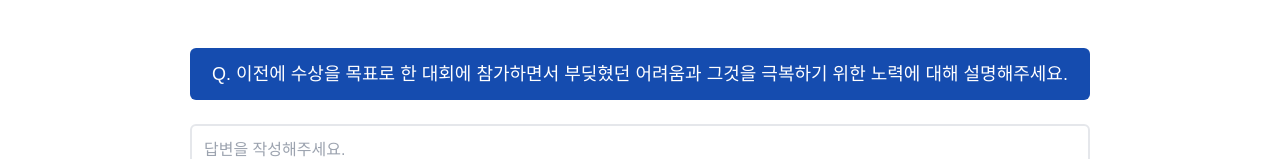
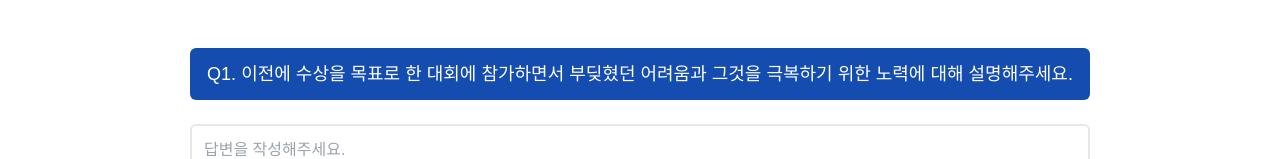
Before and after one commit to TeamRichardStallman/dv-front, a Next.js app: page /interview/ongoing in a window 1280 px wide. Shown: the part 194-353 px from the top of the page. Built offline with nearby package versions, Linux system fonts and the light colour scheme; a web font is replaced by a local one.

Commit message:
DV-66 feat: types, data 폴더 추가 답변 형식 재정의

```diff
--- a/src/app/interview/ongoing/page.tsx
+++ b/src/app/interview/ongoing/page.tsx
@@ -1,88 +1,32 @@
 "use client";
+import { QUESTIONS } from "@/data/questions";
 import { useState } from "react";
 
-const QUESTIONS: { questions: Question[] } = {
-  questions: [
+const InterviewOngoingPage = () => {
+  const questions = QUESTIONS.questions;
+  const [currentQuestionIndex, setCurrentQuestionIndex] = useState(0);
+  const [answers, setAnswers] = useState<
     {
-      question_id: 1,
-      question_excerpt: "할 수 있다는 믿음으로 달성한 첫 수상",
-      question_text:
-        "이전에 수상을 목표로 한 대회에 참가하면서 부딪혔던 어려움과 그것을 극복하기 위한 노력에 대해 설명해주세요.",
-      question_intent:
-        "지원자가 높은 목표를 달성하기 위해 어떻게 노력하고 어려움을 극복했는지에 대해 알아봅니다.",
-      key_terms: ["목표 설정", "노력", "어려움 극복", "자기 믿음"],
-    },
-    {
-      question_id: 2,
-      question_excerpt:
-        "가장 단순한 해결 방법을 통해 효율적인 결과를 도출하다.",
-      question_text:
-        "전선 탐지 알고리즘 프로젝트에서 새로운 방식을 도입하여 문제를 해결한 경험에 대해 이야기해주세요.",
-      question_intent:
-        "지원자가 어떻게 창의적인 방법으로 문제를 해결하였는지에 대해 알아봅니다.",
-      key_terms: ["창의적 해결", "문제 해결 방법", "새로운 방식", "성과"],
-    },
-    {
-      question_id: 3,
-      question_excerpt: "소통의 오류를 문화의 이해로 해결하다",
-      question_text:
-        "일본인 교환학생과의 활동을 통해 문화적 차이를 극복하고 함께 성장한 경험에 대해 이야기해주세요.",
-      question_intent:
-        "지원자가 다양한 문화 간 소통에서 어떻게 어려움을 극복하고 상호 이해를 이루었는지에 대해 알아봅니다.",
-      key_terms: ["다문화 경험", "문화 이해", "의사소통", "문화 간 이해"],
-    },
-    {
-      question_id: 4,
-      question_excerpt: "자동화 프로그램을 활용한 효율적인 데이터 수집",
-      question_text:
-        "안구 추적 데이터 수집 프로젝트에서 Digital Transformation을 통해 어떻게 자동화 시스템을 구축하였는지에 대해 상세히 설명해주세요.",
-      question_intent:
-        "지원자가 어떻게 기존의 비효율적인 방식을 개선하고 자동화를 통해 효율성을 증대시켰는지에 대해 알아봅니다.",
-      key_terms: [
-        "Digital Transformation",
-        "자동화 시스템",
-        "효율성 증대",
-        "시스템 구축",
-      ],
-    },
-  ],
-};
-
-interface Question {
-  question_id: number;
-  question_excerpt: string;
-  question_text: string;
-  question_intent: string;
-  key_terms: string[];
-}
-
-interface InterviewOngoingPageProps {
-  questions: Question[];
-}
-
-const InterviewOngoingPage = ({
-  questions = QUESTIONS.questions,
-}: InterviewOngoingPageProps) => {
-  const [currentQuestionIndex, setCurrentQuestionIndex] = useState(0);
-  const [answers, setAnswers] = useState({});
+      quetion_id: number;
+      answer_text: string;
+    }[]
+  >([]);
   const [answerText, setAnswerText] = useState("");
 
   const handleNextQuestion = () => {
-    // 현재 질문의 답변을 저장
-    setAnswers((prev) => ({
+    setAnswers((prev) => [
       ...prev,
-      [questions[currentQuestionIndex].question_id]: answerText,
-    }));
+      {
+        quetion_id: questions[currentQuestionIndex].question_id,
+        answer_text: answerText,
+      },
+    ]);
 
-    // 마지막 질문이면 백엔드로 답변 전송
     if (currentQuestionIndex === questions.length - 1) {
-      // 예시: 백엔드로 답변 전송
       console.log("Submit answers to backend:", answers);
-      // 추가: 백엔드로 POST 요청하는 로직
     } else {
-      // 다음 질문으로 이동
       setCurrentQuestionIndex((prev) => prev + 1);
-      setAnswerText(""); // 답변 입력 초기화
+      setAnswerText("");
     }
   };
 
@@ -94,8 +38,9 @@ const InterviewOngoingPage = ({
       </div>
 
       <div className="flex flex-col w-[900px] gap-6">
-        <div className="flex w-full bg-primary text-white rounded-md items-center justify-center py-3 text-lg">
-          Q. {questions[currentQuestionIndex].question_text}
+        <div className="flex w-full bg-primary text-white rounded-md items-center justify-center p-3 text-lg">
+          Q{currentQuestionIndex + 1}.{" "}
+          {questions[currentQuestionIndex].question_text}
         </div>
         <textarea
           className="w-full h-72 border-2 rounded-md p-3"
--- /dev/null
+++ b/src/data/questions.ts
@@ -0,0 +1,46 @@
+export const QUESTIONS: { questions: Question[] } = {
+  questions: [
+    {
+      question_id: 1,
+      question_excerpt: "할 수 있다는 믿음으로 달성한 첫 수상",
+      question_text:
+        "이전에 수상을 목표로 한 대회에 참가하면서 부딪혔던 어려움과 그것을 극복하기 위한 노력에 대해 설명해주세요.",
+      question_intent:
+        "지원자가 높은 목표를 달성하기 위해 어떻게 노력하고 어려움을 극복했는지에 대해 알아봅니다.",
+      key_terms: ["목표 설정", "노력", "어려움 극복", "자기 믿음"],
+    },
+    {
+      question_id: 2,
+      question_excerpt:
+        "가장 단순한 해결 방법을 통해 효율적인 결과를 도출하다.",
+      question_text:
+        "전선 탐지 알고리즘 프로젝트에서 새로운 방식을 도입하여 문제를 해결한 경험에 대해 이야기해주세요.",
+      question_intent:
+        "지원자가 어떻게 창의적인 방법으로 문제를 해결하였는지에 대해 알아봅니다.",
+      key_terms: ["창의적 해결", "문제 해결 방법", "새로운 방식", "성과"],
+    },
+    {
+      question_id: 3,
+      question_excerpt: "소통의 오류를 문화의 이해로 해결하다",
+      question_text:
+        "일본인 교환학생과의 활동을 통해 문화적 차이를 극복하고 함께 성장한 경험에 대해 이야기해주세요.",
+      question_intent:
+        "지원자가 다양한 문화 간 소통에서 어떻게 어려움을 극복하고 상호 이해를 이루었는지에 대해 알아봅니다.",
+      key_terms: ["다문화 경험", "문화 이해", "의사소통", "문화 간 이해"],
+    },
+    {
+      question_id: 4,
+      question_excerpt: "자동화 프로그램을 활용한 효율적인 데이터 수집",
+      question_text:
+        "안구 추적 데이터 수집 프로젝트에서 Digital Transformation을 통해 어떻게 자동화 시스템을 구축하였는지에 대해 상세히 설명해주세요.",
+      question_intent:
+        "지원자가 어떻게 기존의 비효율적인 방식을 개선하고 자동화를 통해 효율성을 증대시켰는지에 대해 알아봅니다.",
+      key_terms: [
+        "Digital Transformation",
+        "자동화 시스템",
+        "효율성 증대",
+        "시스템 구축",
+      ],
+    },
+  ],
+};
```
Also changed, not shown: src/types/types.d.ts (added, +7 -0 lines).
